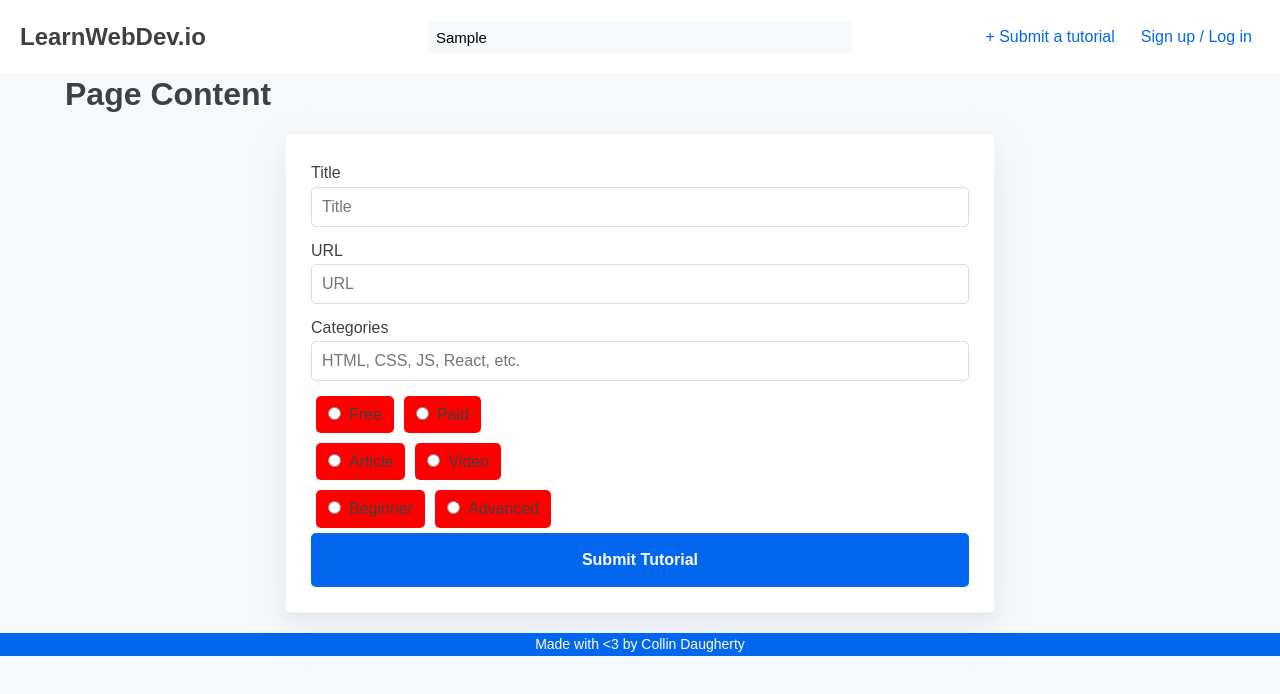
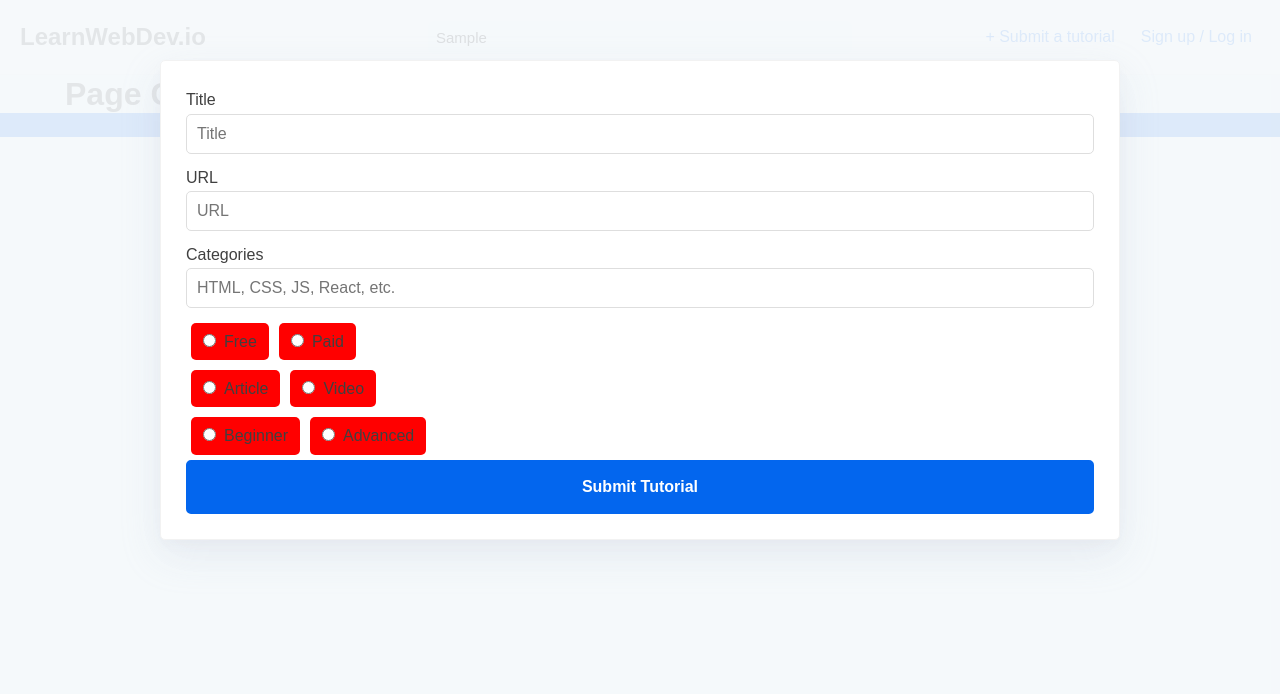
Before and after one commit to CollinDaugherty/learnwebdev, a React (Create React App) app: page / in a window 1280 px wide. Both pictures are taken after typing "Sample" into the empty fields and a click on the button "+ Submit a tutorial". Shown: the top 694 px of the page. Built offline with nearby package versions, Linux system fonts and the light colour scheme.

Commit message:
change forms to full-page popups

```diff
--- a/src/App.js
+++ b/src/App.js
@@ -7,13 +7,20 @@ import Navbar from './components/Navbar';
 import Content from './components/Content';
 import Footer from './components/Footer';
 
+import TutorialForm from './components/TutorialForm';
+import SignUpLogIn from './components/SignUpLogIn';
+import SignUpForm from './components/SignUpForm';
+import LogInForm from './components/LogInForm';
+
 class App extends Component {
   constructor() {
     super();
     this.state = {
-      route: ''
+      route: null,
+      showSignUp: true
     };
     this.renderForm = this.renderForm.bind(this);
+    this.changeForm = this.changeForm.bind(this);
   }
 
   renderForm(form) {
@@ -22,12 +29,34 @@ class App extends Component {
     });
   }
 
+  changeForm() {
+    this.setState({
+      showSignUp: !this.state.showSignUp
+    });
+  }
+
   render() {
+    let form;
+    if (this.state.showSignUp) {
+      form = <SignUpForm changeForm={this.changeForm} />;
+    } else {
+      form = <LogInForm changeForm={this.changeForm} />;
+    }
+    let popup;
+    if (this.state.route === 'TutorialForm') {
+      popup = <TutorialForm />;
+    } else if (this.state.route === 'SignUp') {
+      popup = <SignUpLogIn>{form}</SignUpLogIn>;
+    } else {
+      popup = null;
+    }
+
     return (
       <ThemeProvider theme={theme}>
         <div>
           <Navbar renderForm={this.renderForm} />
-          <Content route={this.state.route} />
+          {popup}
+          <Content />
           <Footer />
           <GlobalStyle />
         </div>
--- a/src/components/Content.js
+++ b/src/components/Content.js
@@ -1,42 +1,11 @@
 import React, { Component } from 'react';
 import Container from './styles/blocks/Container';
-import TutorialForm from './TutorialForm';
-import SignUpLogIn from './SignUpLogIn';
-import SignUpForm from './SignUpForm';
-import LogInForm from './LogInForm';
 
 class Content extends Component {
-  constructor() {
-    super();
-    this.state = {
-      showSignUp: true
-    };
-    this.changeForm = this.changeForm.bind(this);
-  }
-
-  changeForm() {
-    this.setState({
-      showSignUp: !this.state.showSignUp
-    });
-  }
-
   render() {
-    let form;
-    if (this.state.showSignUp) {
-      form = <SignUpForm changeForm={this.changeForm} />;
-    } else {
-      form = <LogInForm changeForm={this.changeForm} />;
-    }
-
-    console.log(form);
-
     return (
       <Container>
         <h1>Page Content</h1>
-        {this.props.route === 'TutorialForm' ? <TutorialForm /> : null}
-        {this.props.route === 'SignUp' ? (
-          <SignUpLogIn>{form}</SignUpLogIn>
-        ) : null}
       </Container>
     );
   }
--- a/src/components/Navbar.js
+++ b/src/components/Navbar.js
@@ -56,18 +56,12 @@ class Navbar extends Component {
         <input type='text' placeholder='Search...' />
         <ul>
           <li>
-            <button
-              value='TutorialForm'
-              onClick={() => this.props.renderForm('TutorialForm')}
-            >
+            <button onClick={() => this.props.renderForm('TutorialForm')}>
               + Submit a tutorial
             </button>
           </li>
           <li>
-            <button
-              value='SignUp'
-              onClick={() => this.props.renderForm('SignUp')}
-            >
+            <button onClick={() => this.props.renderForm('SignUp')}>
               Sign up / Log in
             </button>
           </li>
--- a/src/components/SignUpLogIn.js
+++ b/src/components/SignUpLogIn.js
@@ -2,7 +2,7 @@ import React, { Component } from 'react';
 
 // Styled-Components
 import Card from './styles/blocks/Card';
-import Container from './styles/blocks/Container';
+import PopUp from './styles/blocks/PopUp';
 
 class SignUpLogIn extends Component {
   constructor() {
@@ -24,9 +24,9 @@ class SignUpLogIn extends Component {
 
   render(props) {
     return (
-      <Container small>
+      <PopUp>
         <Card>{this.props.children}</Card>
-      </Container>
+      </PopUp>
     );
   }
 }
--- a/src/components/TutorialForm.js
+++ b/src/components/TutorialForm.js
@@ -4,7 +4,7 @@ import React, { Component } from 'react';
 import Card from './styles/blocks/Card';
 import Btn from './styles/blocks/Button';
 import Form from './styles/blocks/Form';
-import Container from './styles/blocks/Container';
+import PopUp from './styles/blocks/PopUp';
 
 class TutorialForm extends Component {
   constructor() {
@@ -32,7 +32,7 @@ class TutorialForm extends Component {
 
   render() {
     return (
-      <Container small>
+      <PopUp>
         <Card>
           <Form>
             <label htmlFor='title'>Title</label>
@@ -131,7 +131,7 @@ class TutorialForm extends Component {
             <Btn>Submit Tutorial</Btn>
           </Form>
         </Card>
-      </Container>
+      </PopUp>
     );
   }
 }
--- /dev/null
+++ b/src/components/styles/blocks/PopUp/index.js
@@ -0,0 +1,27 @@
+import styled from 'styled-components';
+import Card from '../Card';
+
+const PopUp = styled.div`
+  display: flex;
+  flex-flow: column;
+  align-items: stretch;
+  justify-content: center;
+
+  position: fixed;
+  top: 0;
+  bottom: 0;
+  height: 100%;
+  width: 100%;
+  padding: 4rem;
+  background: rgba(245, 249, 251, 0.9);
+  z-index: 10000;
+
+  ${Card} {
+    width: 80%;
+    margin: 0 auto;
+    position: relative;
+    top: -100px;
+  }
+`;
+
+export default PopUp;
```
Also changed, not shown: src/components/TutorialItem.js (deleted, +0 -26 lines), src/components/styles/blocks/Container/index.js (+5 -5 lines).
